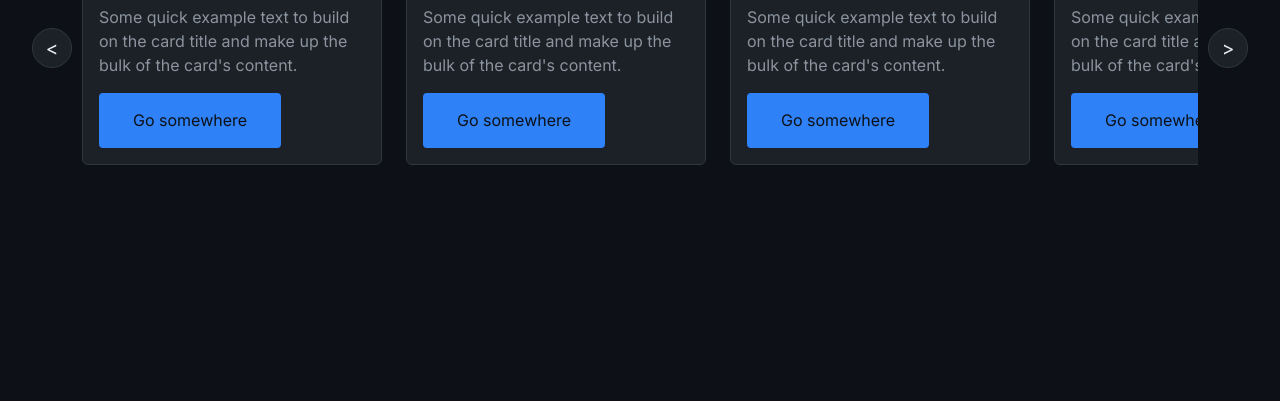
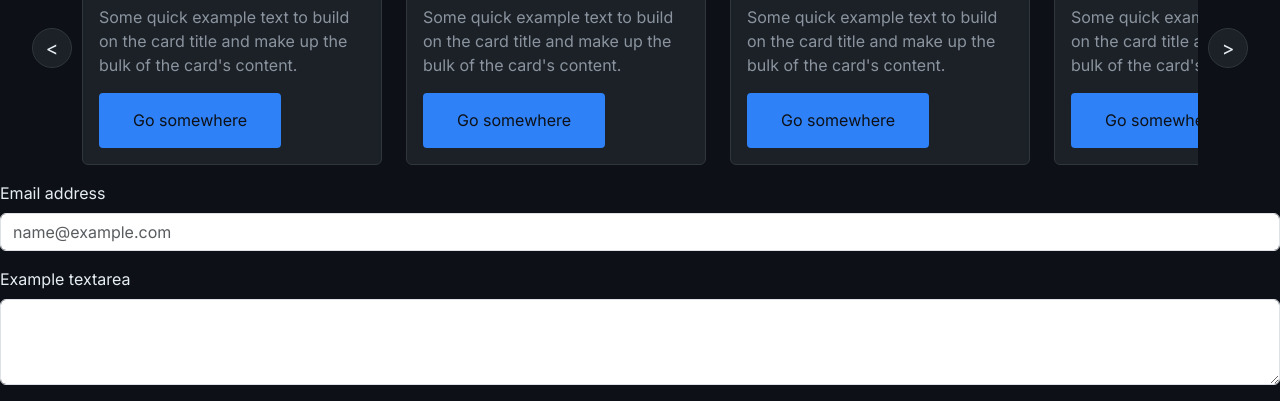
Before and after one commit to Azizr96/RA-personal-portfolio, a plain HTML site: page index.html in a window 1280 px wide. Shown: the part 1869-2270 px from the top of the page. Before the commit the page ends 2050 px from the top, so only its background shows below. Drawn offline with nearby package versions, Linux system fonts and the light colour scheme.

Commit message:
add contact section html bootstrap template

```diff
--- a/assets/CSS/style.css
+++ b/assets/CSS/style.css
@@ -364,6 +364,11 @@
 .scroll-right{
   right: 0;
 }
+
+/* contact */
+
+
+
 /* media query */
 @media screen and (max-width: 575px){
   .navbar-collapse {
--- a/index.html
+++ b/index.html
@@ -279,10 +279,24 @@
 <button class="scroll-btn scroll-right">&gt;</button>
 </div>
 
-
 </section>
 
 <!-- Contact -->
+
+<section id="contact">
+<div class="mb-3">
+  <label for="exampleFormControlInput1" class="form-label">Email address</label>
+  <input type="email" class="form-control" id="exampleFormControlInput1" placeholder="name@example.com">
+</div>
+<div class="mb-3">
+  <label for="exampleFormControlTextarea1" class="form-label">Example textarea</label>
+  <textarea class="form-control" id="exampleFormControlTextarea1" rows="3"></textarea>
+</div>
+
+
+
+
+</section>
 
 
 <!-- FOOTER -->
```
